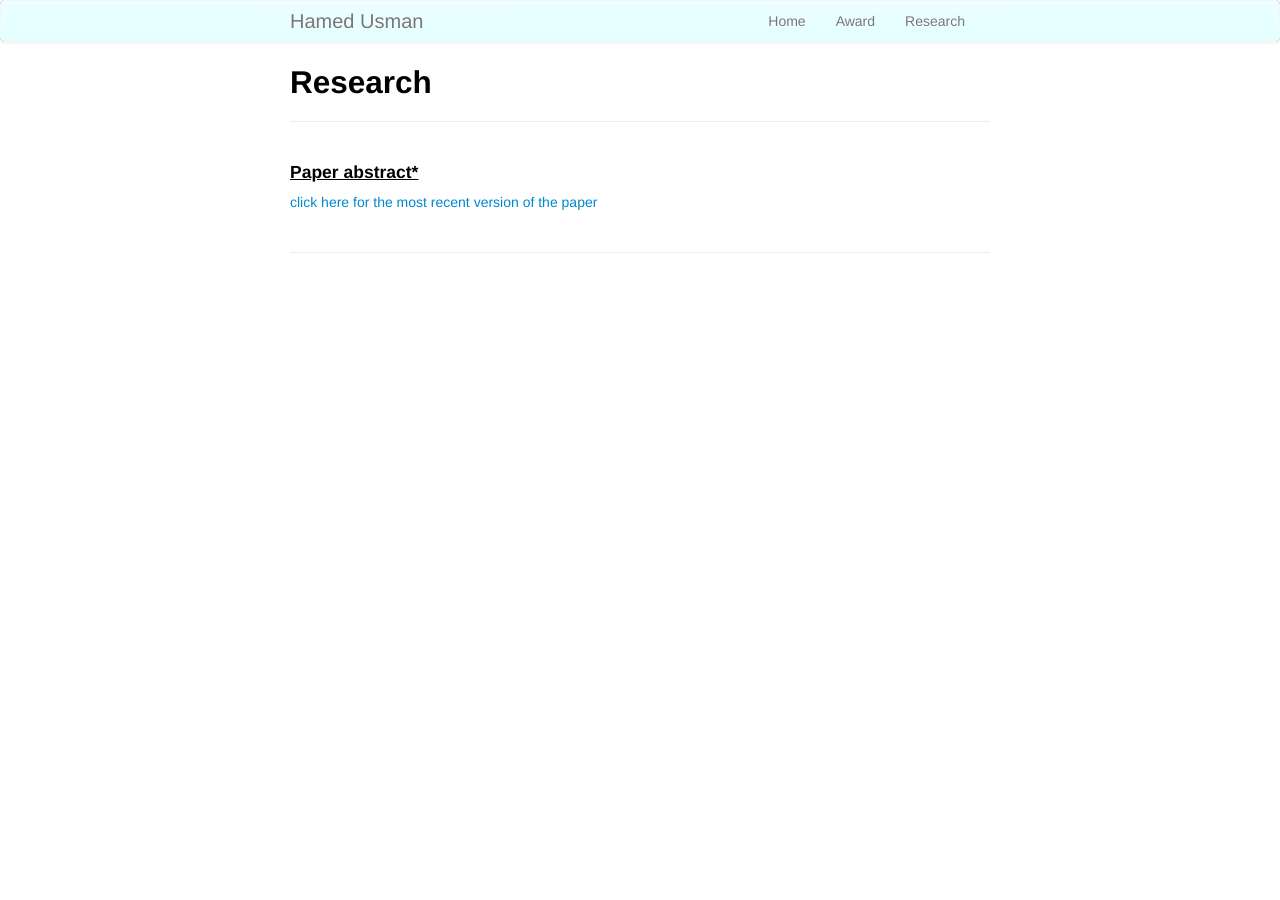
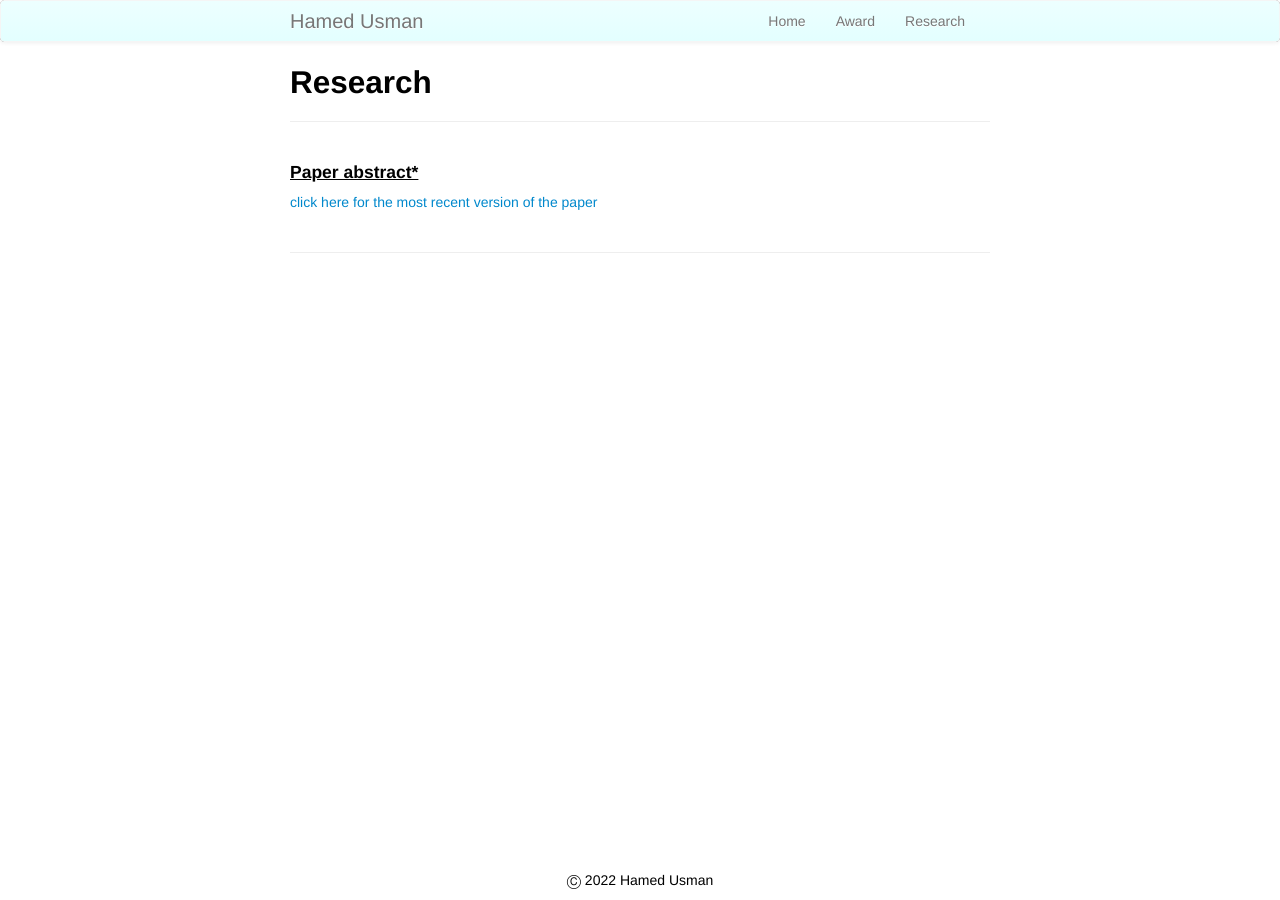
Before and after one commit to hamedusman/hamedusman.github.io, a Jekyll site: the page built from pages/research.md, in a window 1280 px wide. Built offline with Jekyll 4.4.1, drawn with Linux system fonts in a browser that asks for light colours.

Commit message:
Update research.md

```diff
--- a/pages/research.md
+++ b/pages/research.md
@@ -19,3 +19,7 @@ To decrease the size of the title, use more #.
 To remove the italics, remove the * before and after the description
 To remove the underline from the title, remove the <u> tags (<u> and </u>)
 -->
+
+<div class="footer">
+  <p>Ⓒ 2022 Hamed Usman</p>
+</div>
```
